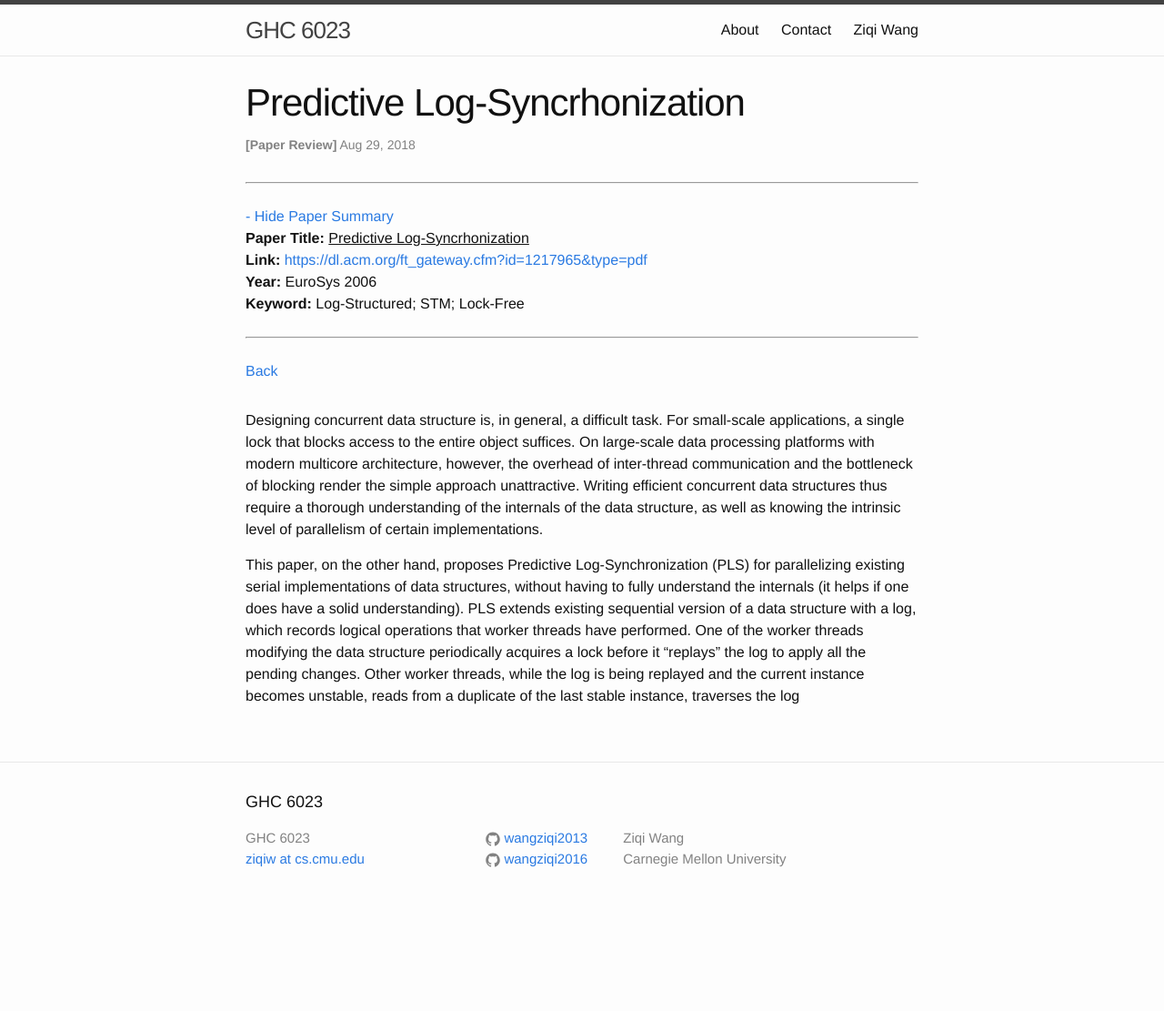
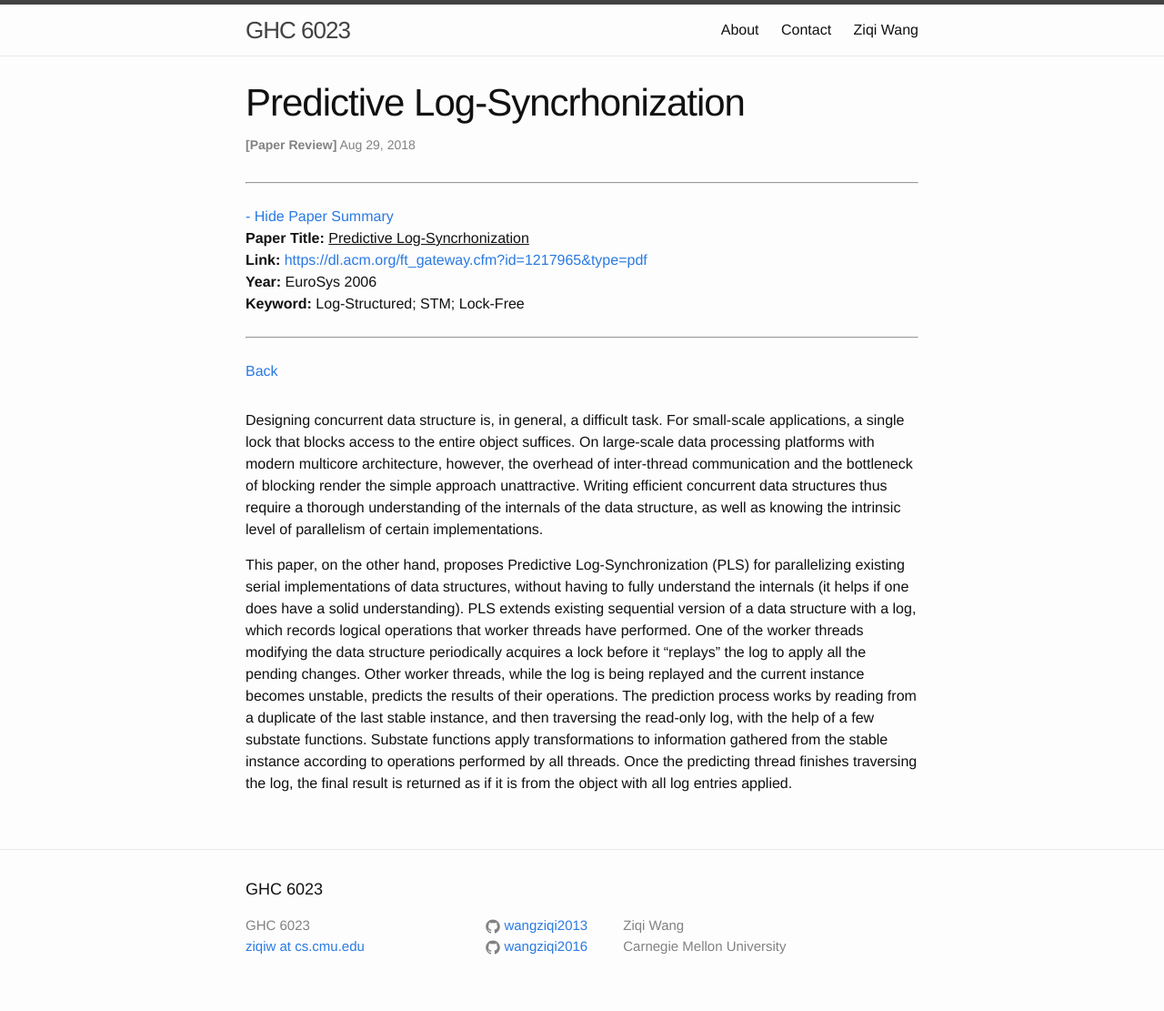
Before and after one commit to wangziqi2013/wangziqi2013.github.io, a Jekyll site: the page built from _posts/2018-08-29-pls.markdown, in a window 1280 px wide. Shown: the whole page at 91% size. Built offline with Jekyll 4.4.1, drawn with Linux system fonts in a browser that asks for light colours; before the commit the page ends 1015 px from its top, so only the background shows below that.

Commit message:
Finish prediction

```diff
--- a/_posts/2018-08-29-pls.markdown
+++ b/_posts/2018-08-29-pls.markdown
@@ -24,4 +24,7 @@ of data structures, without having to fully understand the internals (it helps i
 extends existing sequential version of a data structure with a log, which records logical operations that worker threads have
 performed. One of the worker threads modifying the data structure periodically acquires a lock before it "replays" the log to
 apply all the pending changes. Other worker threads, while the log is being replayed and the current instance becomes unstable,
-reads from a duplicate of the last stable instance, traverses the log
+predicts the results of their operations. The prediction process works by reading from a duplicate of the last stable instance,
+and then traversing the read-only log, with the help of a few substate functions. Substate functions apply transformations to
+information gathered from the stable instance according to operations performed by all threads. Once the predicting thread finishes
+traversing the log, the final result is returned as if it is from the object with all log entries applied.
```
